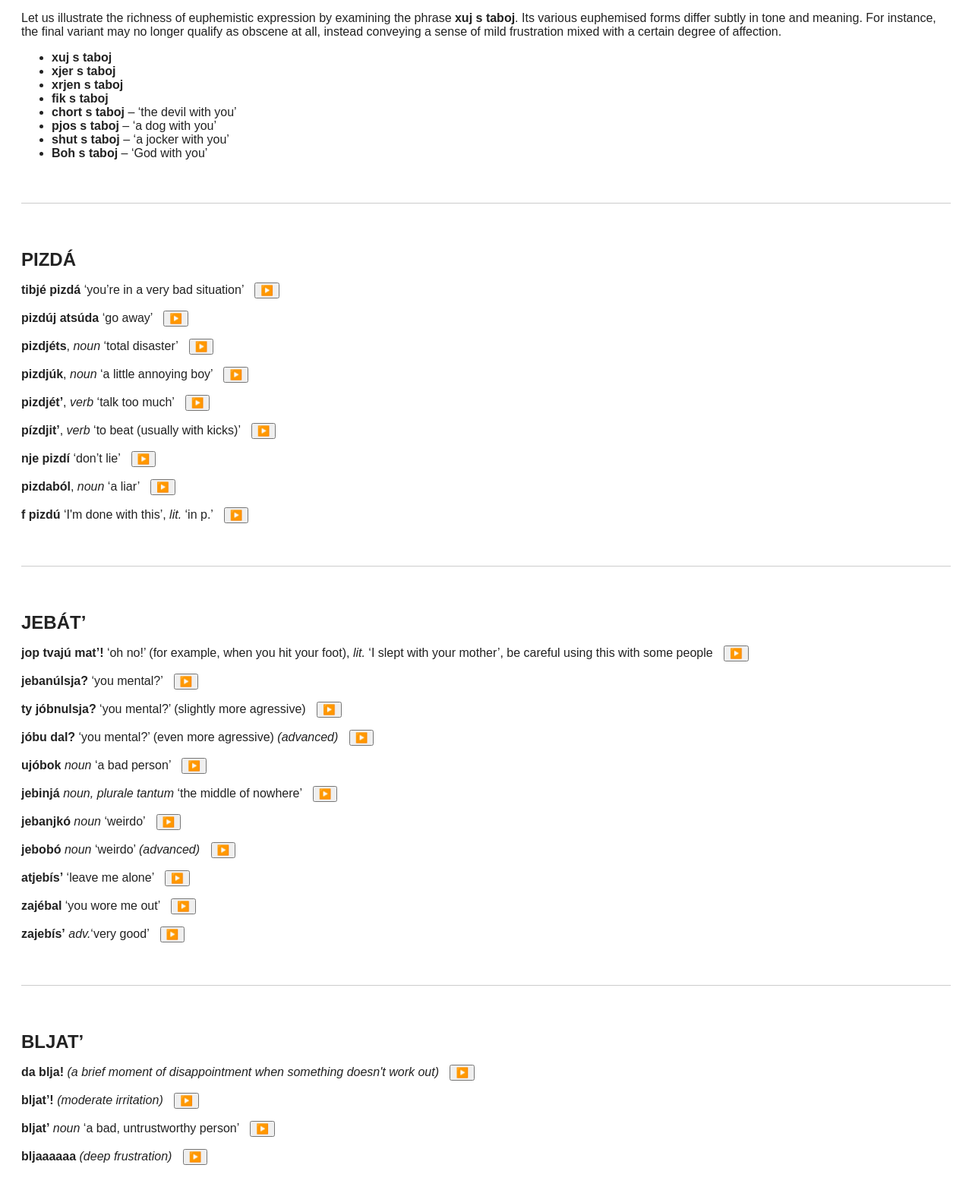
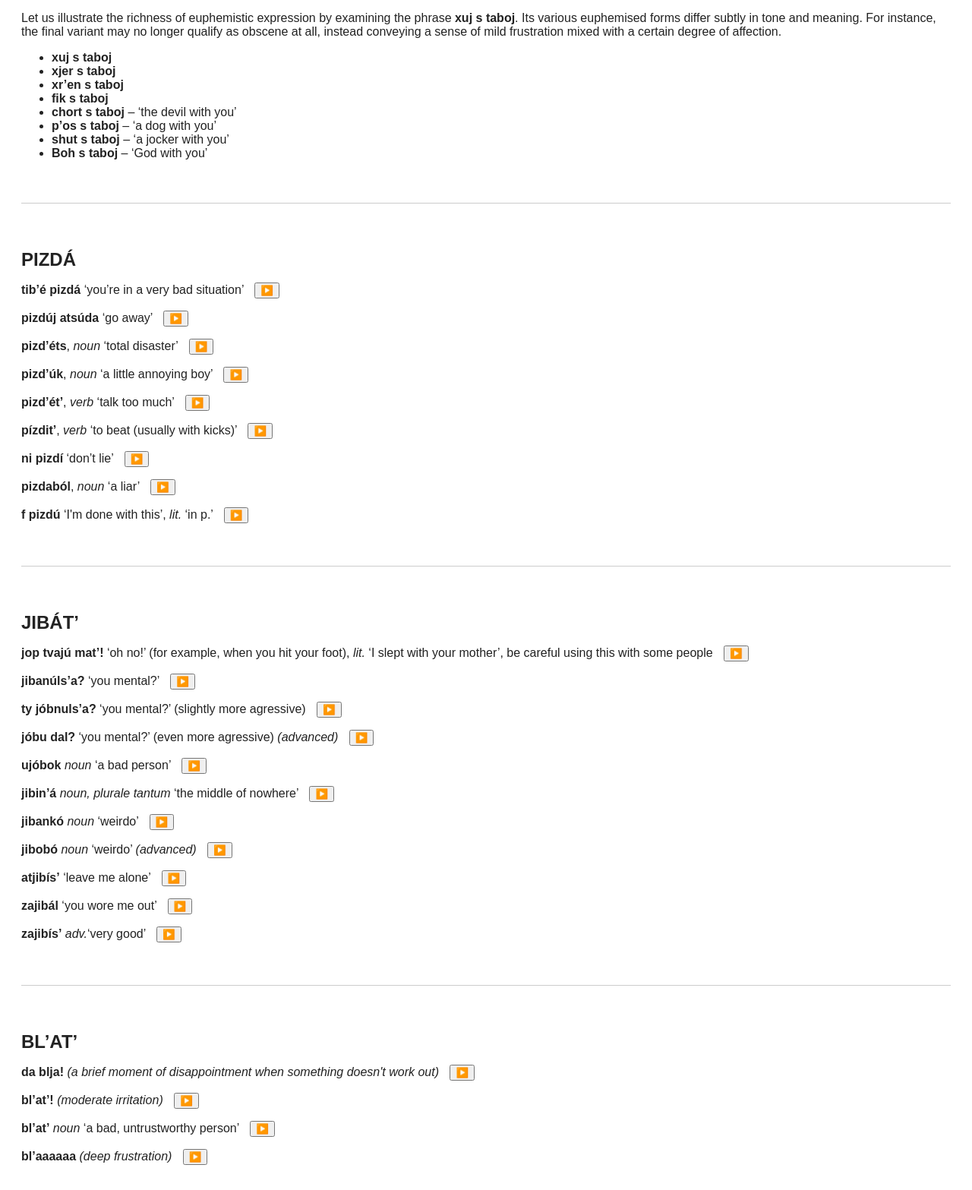
Before and after one commit to Fitisa/Russkij-mat, a plain HTML site: page index.html in a window 1280 px wide. Shown: the part 1613-3180 px from the top of the page at 76% size. Drawn offline with Linux system fonts and the light colour scheme.

Commit message:
Update index.html

```diff
--- a/index.html
+++ b/index.html
@@ -72,13 +72,13 @@ details.spoiler[open] summary {
   <source src="pashol_naxuj.mp3" type="audio/mpeg">
 </audio>
 </p>
-<p><strong>shto za xújnja?</strong> ‘what the Hell?’
+<p><strong>shto za xujnjá?</strong> ‘what the Hell?’
     <button onclick="document.getElementById('shto_za_xujnja').play()">▶️</button>
 <audio id="shto_za_xujnja">
   <source src="shto_za_xujnja.mp3" type="audio/mpeg">
 </audio>
 </p>
-<p><strong>xujnjá kakája-to</strong> ‘what the Hell’
+<p><strong>xujn’á kakája-to</strong> ‘what the Hell’
     <button onclick="document.getElementById('xujnja_kakaja_to').play()">▶️</button>
 <audio id="xujnja_kakaja_to">
   <source src="xujnja_kakaja_to.mp3" type="audio/mpeg">
@@ -90,10 +90,10 @@ details.spoiler[open] summary {
   <source src="ty_axujel.mp3" type="audio/mpeg">
 </audio>
 </p>
-<p><strong>axujénno</strong> <em>adv.</em> ‘very good’
-    <button onclick="document.getElementById('axujenno').play()">▶️</button>
-<audio id="axujenno">
-  <source src="axujenno.mp3" type="audio/mpeg">
+<p><strong>axujénna</strong> <em>adv.</em> ‘very good’
+    <button onclick="document.getElementById('axujenna').play()">▶️</button>
+<audio id="axujenna">
+  <source src="axujenna.mp3" type="audio/mpeg">
 <source src=".mp3" type="audio/mpeg">
 </audio>
 </p>
@@ -103,7 +103,7 @@ details.spoiler[open] summary {
   <source src="xujova.mp3" type="audio/mpeg">
 </audio>
 </p>
-<p><strong>mnje póxuj</strong> ‘I don’t care’
+<p><strong>mn’e póxuj</strong> ‘I don’t care’
     <button onclick="document.getElementById('mnje_poxuj').play()">▶️</button>
 <audio id="mnje_poxuj">
   <source src="mnje_poxuj.mp3" type="audio/mpeg">
@@ -117,17 +117,17 @@ details.spoiler[open] summary {
 <ul>
 <li><strong>xuj s taboj</strong></li>
 <li><strong>xjer s taboj</strong></li>
-<li><strong>xrjen s taboj</strong></li>
+<li><strong>xr’en s taboj</strong></li>
 <li><strong>fik s taboj</strong></li>
 <li><strong>chort s taboj</strong> – ‘the devil with you’</li>
-<li><strong>pjos s taboj</strong> – ‘a dog with you’</li>
+<li><strong>p’os s taboj</strong> – ‘a dog with you’</li>
 <li><strong>shut s taboj</strong> – ‘a jocker with you’</li>
 <li><strong>Boh s taboj</strong> – ‘God with you’</li>
 </ul>
 </div>
 <div class="slide">
 <h2><strong>PIZDÁ</strong></h2>
-<p><strong>tibjé pizdá</strong> ‘you’re in a very bad situation’
+<p><strong>tib’é pizdá</strong> ‘you’re in a very bad situation’
     <button onclick="document.getElementById('tibje_pizda').play()">▶️</button>
 <audio id="tibje_pizda">
   <source src="tibje_pizda.mp3" type="audio/mpeg">
@@ -139,31 +139,31 @@ details.spoiler[open] summary {
   <source src="pizduj.mp3" type="audio/mpeg">
 </audio>
 </p>
-<p><strong>pizdjéts</strong>, <em>noun</em> ‘total disaster’
+<p><strong>pizd’éts</strong>, <em>noun</em> ‘total disaster’
     <button onclick="document.getElementById('pizdjets').play()">▶️</button>
 <audio id="pizdjets">
   <source src="pizdjets.mp3" type="audio/mpeg">
 </audio>
 </p>
-<p><strong>pizdjúk</strong>, <em>noun</em> ‘a little annoying boy’
+<p><strong>pizd’úk</strong>, <em>noun</em> ‘a little annoying boy’
     <button onclick="document.getElementById('pizdjuk').play()">▶️</button>
 <audio id="pizdjuk">
   <source src="pizdjuk.mp3" type="audio/mpeg">
 </audio>
 </p>
-<p><strong>pizdjét’</strong>, <em>verb</em> ‘talk too much’
+<p><strong>pizd’ét’</strong>, <em>verb</em> ‘talk too much’
     <button onclick="document.getElementById('pizdjet').play()">▶️</button>
 <audio id="pizdet">
   <source src="pizdjet.mp3" type="audio/mpeg">
 </audio>
 </p>
-<p><strong>pízdjit’</strong>, <em>verb</em> ‘to beat (usually with kicks)’
+<p><strong>pízdit’</strong>, <em>verb</em> ‘to beat (usually with kicks)’
     <button onclick="document.getElementById('pizdit').play()">▶️</button>
 <audio id="pizdit">
   <source src="pizdit.mp3" type="audio/mpeg">
 </audio>
 </p>
-<p><strong>nje pizdí</strong> ‘don’t lie’
+<p><strong>ni pizdí</strong> ‘don’t lie’
     <button onclick="document.getElementById('nje_pizdi').play()">▶️</button>
 <audio id="nje_pizdi">
   <source src="nje_pizdi.mp3" type="audio/mpeg">
@@ -183,7 +183,7 @@ details.spoiler[open] summary {
 </p>
 </div>
 <div class="slide">
-<h2><strong>JEBÁT’</strong></h2>
+<h2><strong>JIBÁT’</strong></h2>
 <p><strong>jop tvajú mat’!</strong>
 ‘oh no!’ (for example, when you hit your foot), <em>lit.</em> ‘I slept with your mother’, be careful using this with some people
 <button onclick="document.getElementById('jop_tvaju_mat').play()">▶️</button>
@@ -191,13 +191,13 @@ details.spoiler[open] summary {
   <source src="jop_tvaju_mat.mp3" type="audio/mpeg">
 </audio>
 </p>
-<p><strong>jebanúlsja?</strong> ‘you mental?’
-    <button onclick="document.getElementById('jebanulsja').play()">▶️</button>
-<audio id="jebanulsja">
+<p><strong>jibanúls’a?</strong> ‘you mental?’
+    <button onclick="document.getElementById('jibanulsja').play()">▶️</button>
+<audio id="jibanulsja">
   <source src="jebanulsja.mp3" type="audio/mpeg">
 </audio>
 </p>
-<p><strong>ty jóbnulsja?</strong> ‘you mental?’ (slightly more agressive)
+<p><strong>ty jóbnuls’a?</strong> ‘you mental?’ (slightly more agressive)
     <button onclick="document.getElementById('ty_jobnulsja').play()">▶️</button>
 <audio id="ty_jobnulsja">
   <source src="ty_jobnulsja.mp3" type="audio/mpeg">
@@ -215,64 +215,64 @@ details.spoiler[open] summary {
   <source src="ujobok.mp3" type="audio/mpeg">
 </audio>
 </p>
-<p><strong>jebinjá</strong> <em>noun, plurale tantum</em> ‘the middle of nowhere’
+<p><strong>jibin’á</strong> <em>noun, plurale tantum</em> ‘the middle of nowhere’
     <button onclick="document.getElementById('jebinja').play()">▶️</button>
-<audio id="jebinja">
+<audio id="jibin’a">
   <source src="jebinja.mp3" type="audio/mpeg">
 </audio>
 </p>
-<p><strong>jebanjkó</strong> <em>noun</em> ‘weirdo’
+<p><strong>jibankó</strong> <em>noun</em> ‘weirdo’
     <button onclick="document.getElementById('jebanjko').play()">▶️</button>
-<audio id="jebanjko">
-  <source src="jebanjko.mp3" type="audio/mpeg">
+<audio id="jibanjko">
+  <source src="jibanjko.mp3" type="audio/mpeg">
 </audio>
 </p>
-<p><strong>jebobó</strong> <em>noun</em> ‘weirdo’ <em>(advanced)</em>
+<p><strong>jibobó</strong> <em>noun</em> ‘weirdo’ <em>(advanced)</em>
     <button onclick="document.getElementById('jebobo').play()">▶️</button>
-<audio id="jebobo">
+<audio id="jibobo">
   <source src=".mp3" type="audio/mpeg">
 </audio>
 </p>
-<p><strong>atjebís’</strong> ‘leave me alone’
+<p><strong>atjibís’</strong> ‘leave me alone’
     <button onclick="document.getElementById('atjebis').play()">▶️</button>
-<audio id="atjebis">
-  <source src="atjebis.mp3" type="audio/mpeg">
+<audio id="atjibis">
+  <source src="atjibis.mp3" type="audio/mpeg">
 </audio>
 </p>
-<p><strong>zajébal</strong> ‘you wore me out’
-    <button onclick="document.getElementById('zajébal').play()">▶️</button>
-<audio id="zajébal">
-  <source src="zajébal.mp3" type="audio/mpeg">
+<p><strong>zajibál</strong> ‘you wore me out’
+    <button onclick="document.getElementById('zajibal').play()">▶️</button>
+<audio id="zajibal">
+  <source src="zajibal.mp3" type="audio/mpeg">
 </audio>
 </p>
-<p><strong>zajebís’</strong> <em>adv.</em>‘very good’
-    <button onclick="document.getElementById('zajebis').play()">▶️</button>
-<audio id="zajebis">
-  <source src="zajebis.mp3" type="audio/mpeg">
+<p><strong>zajibís’</strong> <em>adv.</em>‘very good’
+    <button onclick="document.getElementById('zajibis').play()">▶️</button>
+<audio id="zajibis">
+  <source src="zajibis.mp3" type="audio/mpeg">
 </audio>
 </p>
 </div>
 <div class="slide">
-<h2><strong>BLJAT’</strong></h2>
+<h2><strong>BL’AT’</strong></h2>
 <p><strong>da blja!</strong> <em>(a brief moment of disappointment when something doesn't work out)</em>
 <button onclick="document.getElementById('da_blja').play()">▶️</button>
 <audio id="da_blja">
   <source src="da_blja.mp3" type="audio/mpeg">
 </audio>
 </p>
-<p><strong>bljat’!</strong> <em>(moderate irritation)</em>
+<p><strong>bl’at’!</strong> <em>(moderate irritation)</em>
 <button onclick="document.getElementById('bljat').play()">▶️</button>
 <audio id="bljat">
   <source src="bljat.mp3" type="audio/mpeg">
 </audio>
 </p>
-<p><strong>bljat’</strong> <em>noun</em> ‘a bad, untrustworthy person’
+<p><strong>bl’at’</strong> <em>noun</em> ‘a bad, untrustworthy person’
 <button onclick="document.getElementById('bljad').play()">▶️</button>
 <audio id="bljad">
   <source src="bljad.mp3" type="audio/mpeg">
 </audio>
 </p>
-<p><strong>bljaaaaaa</strong> <em>(deep frustration)</em>
+<p><strong>bl’aaaaaa</strong> <em>(deep frustration)</em>
 <button onclick="document.getElementById('bljaaaa').play()">▶️</button>
 <audio id="bljaaaa">
   <source src="bljaaaa.mp3" type="audio/mpeg">
@@ -338,9 +338,9 @@ details.spoiler[open] summary {
 
 <p>
   <details class="spoiler"><summary>+</summary>súka</details>
-  <details class="spoiler"><summary>+</summary>zajebál</details>
+  <details class="spoiler"><summary>+</summary>zajibál</details>
   <details class="spoiler"><summary>+</summary>bljá</details>
-  <details class="spoiler"><summary>+</summary>pizdjét'</details>
+  <details class="spoiler"><summary>+</summary>pizdjét’</details>
   <details class="spoiler"><summary>+</summary>ujóbyvaj</details>
   <details class="spoiler"><summary>+</summary>náxuj</details>
 </p>
@@ -382,7 +382,7 @@ details.spoiler[open] summary {
   nu
   <details class="spoiler"><summary>+</summary>shto za xujnjá</details>
   <details class="spoiler"><summary>+</summary>jop tvajú mat'</details>
-  <details class="spoiler"><summary>+</summary>jebanúlsja?</details>
+  <details class="spoiler"><summary>+</summary>jibanúlsja?</details>
   nje
   <details class="spoiler"><summary>+</summary>f pizdú</details>
 </p>
```
